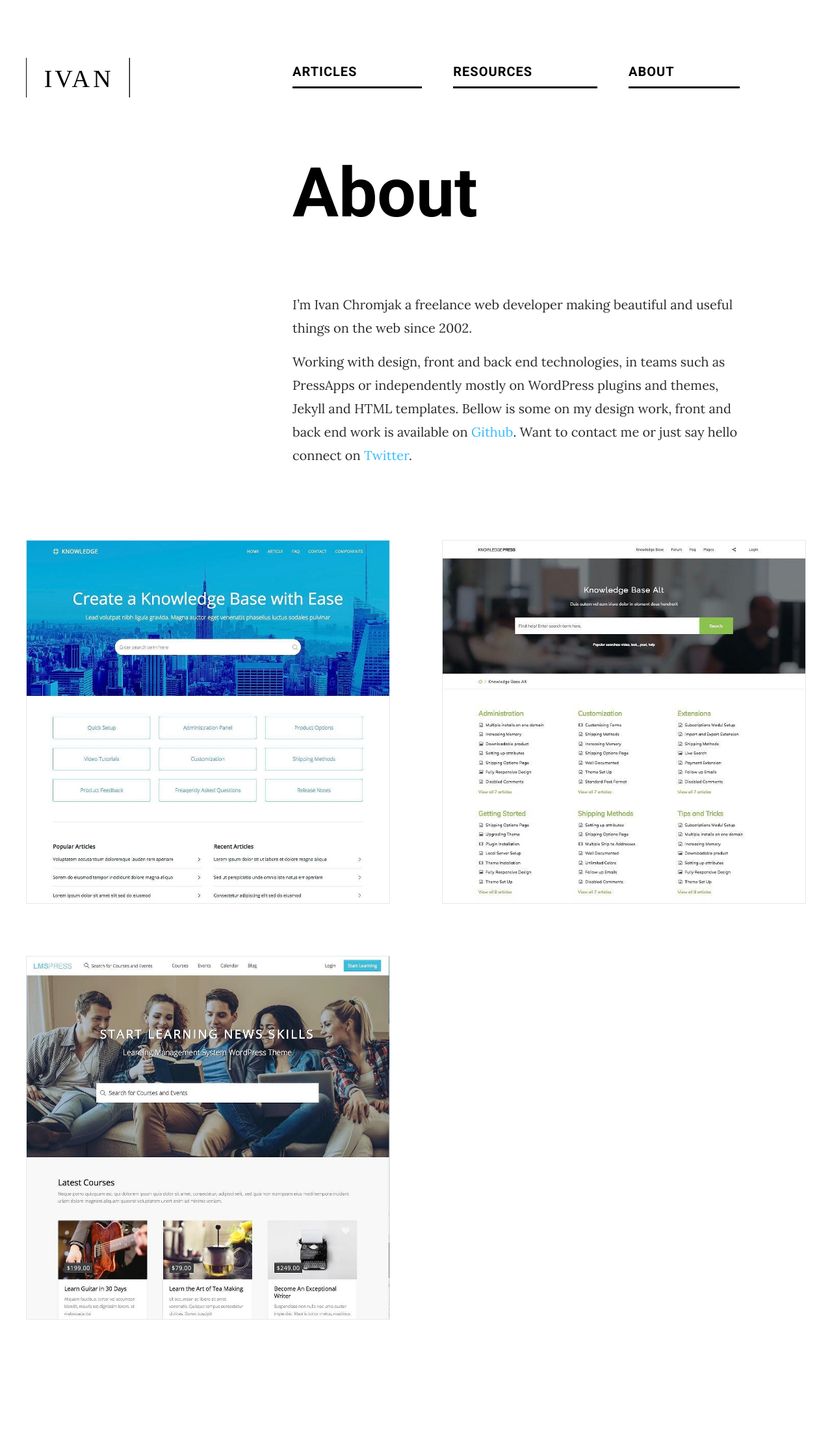
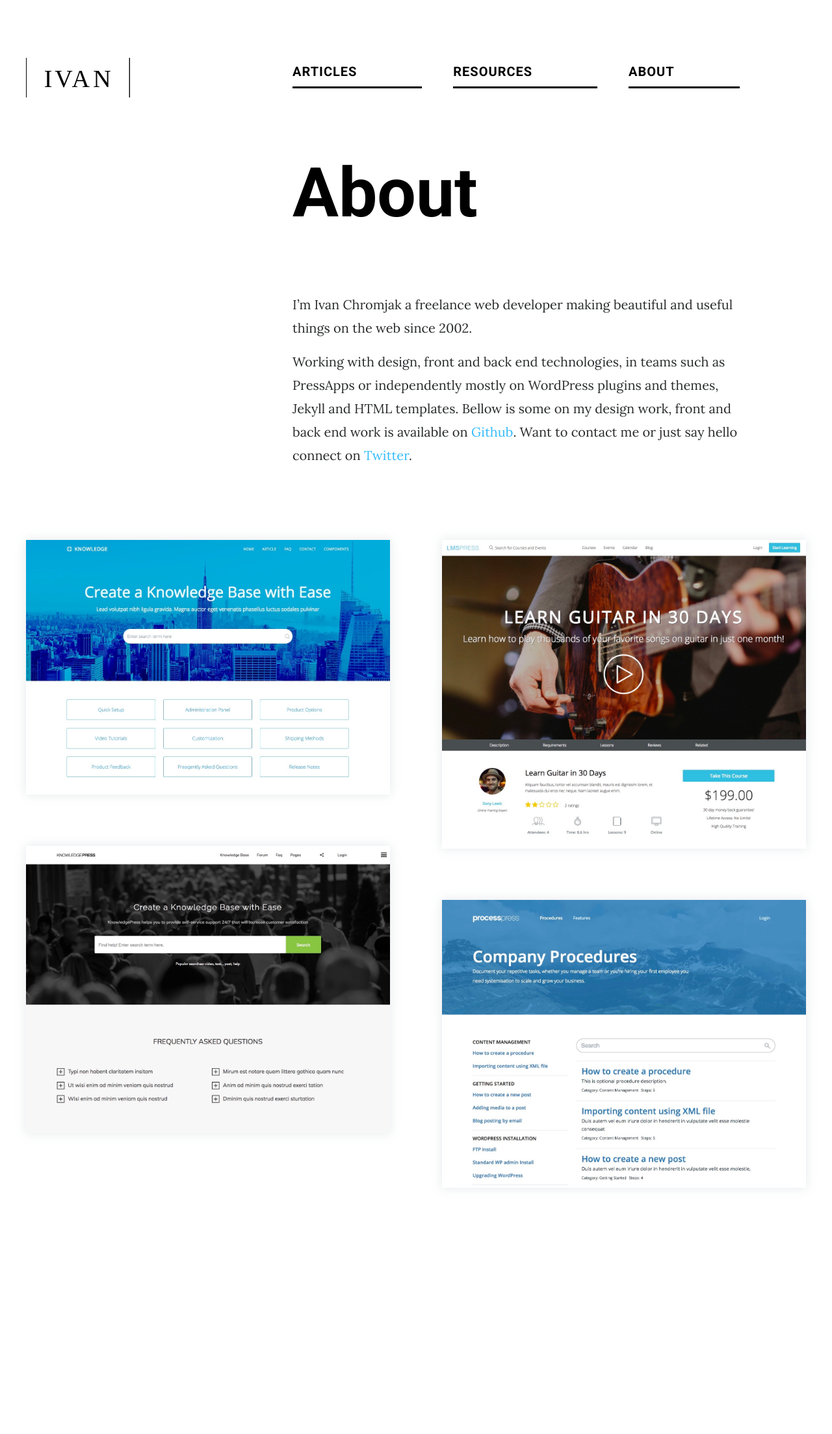
Before and after one commit to ivanchromjak/ivanchromjak.github.io, a Jekyll site: the page built from about.md, in a window 1280 px wide. Shown: the whole page at 65% size. Built offline with Jekyll 4.4.1, drawn with Linux system fonts in a browser that asks for light colours; after the commit the page ends 2004 px from its top, so only the background shows below that.

Commit message:
portfolio images

```diff
--- a/_layouts/portfolio.html
+++ b/_layouts/portfolio.html
@@ -25,7 +25,7 @@ layout: default
   <div class="container">
     <div class="portfolio grid grid-col-2">
       <div class="grid-sizer"></div>
-        {% for image in site.static_files %}
+        {% for image in site.static_files reversed %}
           {% if image.path contains 'uploads/portfolio' %}
               <div class="grid-item"><img class="img-fluid" src="{{ site.baseurl }}{{ image.path }}" alt="image" /></div>
           {% endif %}
--- a/_sass/theme.scss
+++ b/_sass/theme.scss
@@ -272,7 +272,10 @@ a {
 .grid-item img {
   display: block;
   max-width: 100%;
-  border: solid 1px #e3eaef;
+  //border: solid 1px #e3eaef;
+  -webkit-box-shadow: 0px 0px 15px 1px rgba(142,154,163,0.2);
+  -moz-box-shadow: 0px 0px 15px 1px rgba(142,154,163,0.2);
+  box-shadow: 0px 0px 15px 1px rgba(142,154,163,0.2);
 }
 
 .grid-sizer,
```
Also changed, not shown: uploads/portfolio/2017-02-15-knowledgebase.jpg (deleted), uploads/portfolio/2017-02-15-lmspress.jpg (deleted), uploads/portfolio/2017-02-15-process.jpg (deleted), uploads/portfolio/2017-03-20-processpress.jpg (added), uploads/portfolio/2017-03-24-knowledgepress.jpg (added), uploads/portfolio/2017-03-24-lmspress.jpg (added), uploads/portfolio/2017-03-25-helpdesk.jpg (added).
